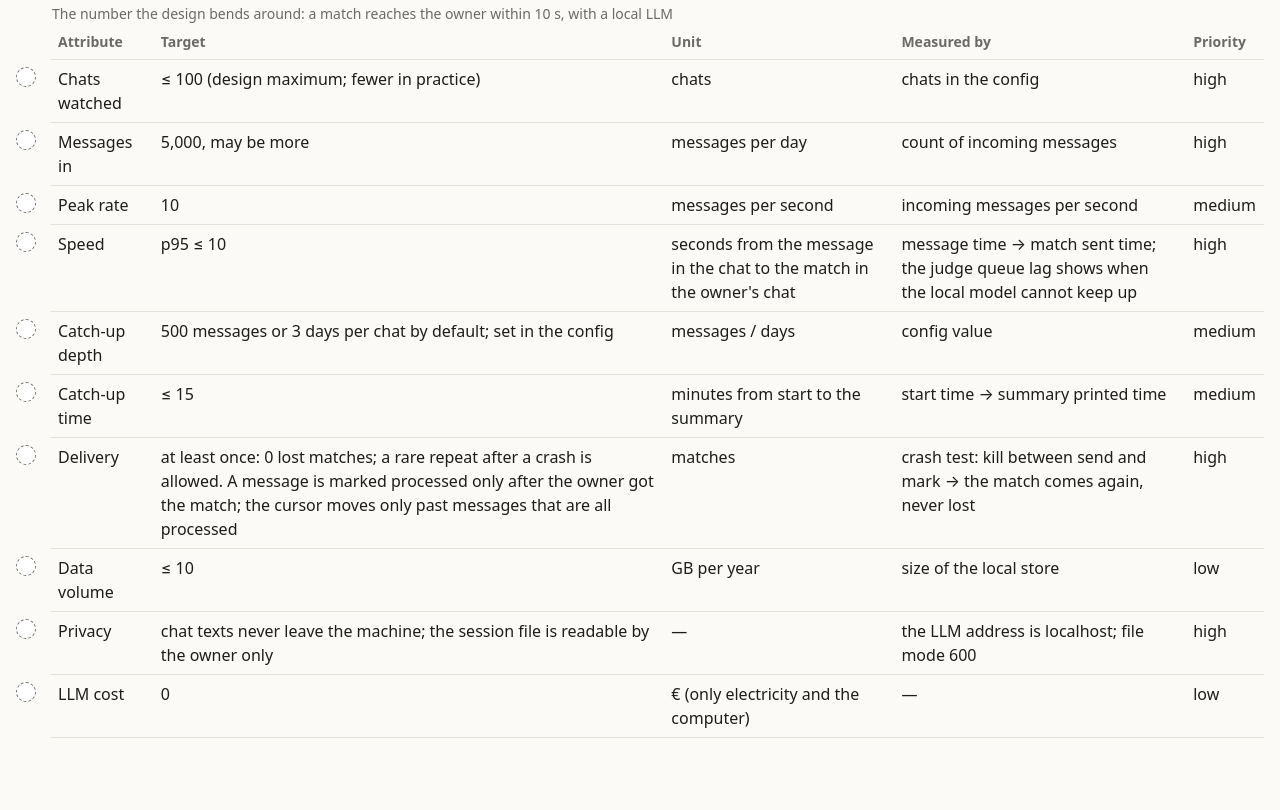
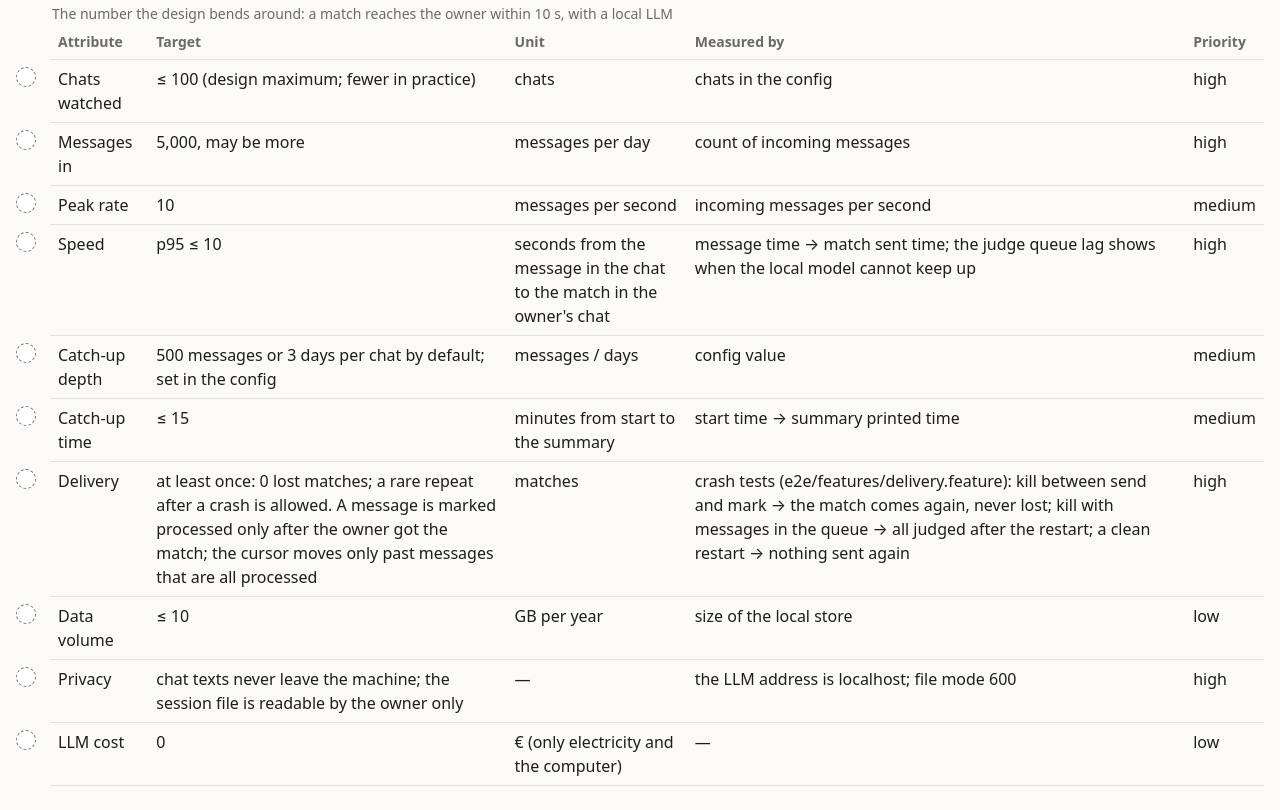
Before and after one commit to firstpilotpirx/tgscout, a plain HTML site: page docs/architecture/quality-attributes.html in a window 1280 px wide. Shown: the part 580-1390 px from the top of the page. Before the commit the page ends 1342 px from the top, so only its background shows below. Drawn offline with Linux system fonts and the light colour scheme; no server answers.

Commit message:
docs: retries, reconnect and stop; v0.7.0
Co-Authored-By: Claude <noreply@anthropic.com>

```diff
--- a/docs/architecture/quality-attributes.html
+++ b/docs/architecture/quality-attributes.html
@@ -319,7 +319,7 @@ children:
 <tr data-kr="t/top/tr4" data-kr-hash="4fe1da93cd" data-kr-kind="row" data-kr-label="Speed | p95 ≤ 10 | seconds from the message in the chat to the match in the own…"><td>Speed</td><td>p95 ≤ 10</td><td>seconds from the message in the chat to the match in the owner's chat</td><td>message time → match sent time; the judge queue lag shows when the local model cannot keep up</td><td>high</td></tr>
 <tr data-kr="t/top/tr5" data-kr-hash="0a9a12b0ea" data-kr-kind="row" data-kr-label="Catch-up depth | 500 messages or 3 days per chat by default; set in the config …"><td>Catch-up depth</td><td>500 messages or 3 days per chat by default; set in the config</td><td>messages / days</td><td>config value</td><td>medium</td></tr>
 <tr data-kr="t/top/tr6" data-kr-hash="18a92818db" data-kr-kind="row" data-kr-label="Catch-up time | ≤ 15 | minutes from start to the summary | start time → summary…"><td>Catch-up time</td><td>≤ 15</td><td>minutes from start to the summary</td><td>start time → summary printed time</td><td>medium</td></tr>
-<tr data-kr="t/top/tr7" data-kr-hash="8f5c330674" data-kr-kind="row" data-kr-label="Delivery | at least once: 0 lost matches; a rare repeat after a crash is allowe…"><td>Delivery</td><td>at least once: 0 lost matches; a rare repeat after a crash is allowed. A message is marked processed only after the owner got the match; the cursor moves only past messages that are all processed</td><td>matches</td><td>crash test: kill between send and mark → the match comes again, never lost</td><td>high</td></tr>
+<tr data-kr="t/top/tr7" data-kr-hash="8f5c330674" data-kr-kind="row" data-kr-label="Delivery | at least once: 0 lost matches; a rare repeat after a crash is allowe…"><td>Delivery</td><td>at least once: 0 lost matches; a rare repeat after a crash is allowed. A message is marked processed only after the owner got the match; the cursor moves only past messages that are all processed</td><td>matches</td><td>crash tests (e2e/features/delivery.feature): kill between send and mark → the match comes again, never lost; kill with messages in the queue → all judged after the restart; a clean restart → nothing sent again</td><td>high</td></tr>
 <tr data-kr="t/top/tr8" data-kr-hash="67d1135a54" data-kr-kind="row" data-kr-label="Data volume | ≤ 10 | GB per year | size of the local store | low"><td>Data volume</td><td>≤ 10</td><td>GB per year</td><td>size of the local store</td><td>low</td></tr>
 <tr data-kr="t/top/tr9" data-kr-hash="7610f88723" data-kr-kind="row" data-kr-label="Privacy | chat texts never leave the machine; the session file is readable by t…"><td>Privacy</td><td>chat texts never leave the machine; the session file is readable by the owner only</td><td>—</td><td>the LLM address is localhost; file mode 600</td><td>high</td></tr>
 <tr data-kr="t/top/tr10" data-kr-hash="3ee2532a70" data-kr-kind="row" data-kr-label="LLM cost | 0 | € (only electricity and the computer) | — | low"><td>LLM cost</td><td>0</td><td>€ (only electricity and the computer)</td><td>—</td><td>low</td></tr>
```
Also changed, not shown: 3 other files.
